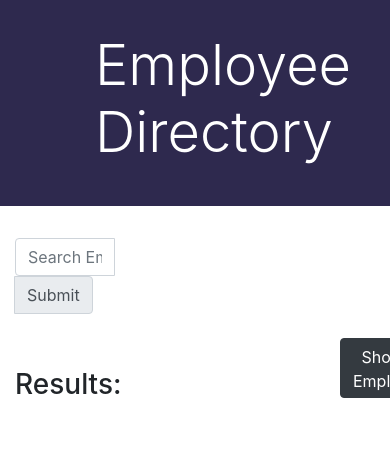
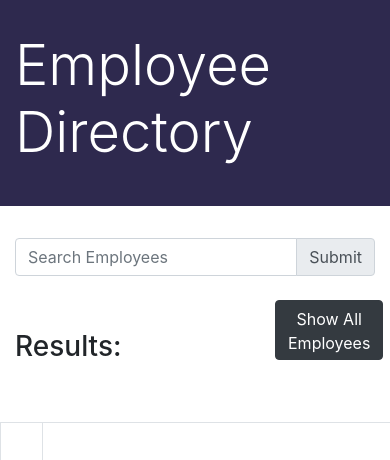
Before and after one commit to miadehaan/Employee_Directory_react, a React (Create React App) app: page / in a window 390 px wide. Shown: the top 460 px of the page. Built offline with nearby package versions, Linux system fonts and the light colour scheme.

Commit message:
added bootstrap features to make it more mobile friendly

```diff
--- a/package.json
+++ b/package.json
@@ -14,6 +14,7 @@
     "react-dom": "^17.0.1",
     "react-router-dom": "^5.2.0",
     "react-scripts": "4.0.0",
+    "react-super-responsive-table": "^5.1.4",
     "web-vitals": "^0.2.4"
   },
   "scripts": {
--- a/src/components/Header/style.css
+++ b/src/components/Header/style.css
@@ -1,5 +1,5 @@
 header.header {
     background-color: #2E294E;
     color: white;
-    padding-left: 80px;
+    width: 100%
 }
--- a/src/components/SearchContainer/index.js
+++ b/src/components/SearchContainer/index.js
@@ -1,7 +1,7 @@
 import React, { Component }  from "react";
 import "./style.css";
 // import API from "../../utils/API";
-import Table from 'react-bootstrap/Table'
+import Table from 'react-bootstrap/Table';
 import employees from "../../utils/employees";
 
 class SearchContainer extends Component {
@@ -41,8 +41,12 @@ class SearchContainer extends Component {
                     results: [employees[match]]
                 })
             }
+        }
 
-        }
+        // check if no search found
+        // if(this.state.results.length === employees.length ) {
+        //     alert("No employees found - try again!");
+        // }
 
     }
 
@@ -135,7 +139,7 @@ class SearchContainer extends Component {
             <div>
                 <div className="container">
                     <div className="row">
-                        <form className="col-4 input-group mb-4">
+                        <form className="col-md-4 col-sm-8 col-12 input-group mb-4">
                             <input className="form-control"
                                 value={this.state.search}
                                 name="search"
@@ -144,7 +148,7 @@ class SearchContainer extends Component {
                                 placeholder="Search Employees"
                             />
                             <div className="input-group-append">
-                                <button type="button" className="btn btn-dark searchBtn input-group-text"onClick={this.handleFormSubmit}>Submit</button>
+                                <button type="button" className="btn btn-dark searchBtn input-group-text" onClick={this.handleFormSubmit}>Submit</button>
                             </div>
                         </form>
 
@@ -153,9 +157,9 @@ class SearchContainer extends Component {
 
                 <div className="container">
                     <div className="row">
-                        <h3 className="col-6 contentHeader">Results: {this.state.search} </h3>
-                        <div className="col-4" > </div>
-                        <span className="col-2">
+                        <h3 className="col-md-6 col-6 contentHeader">Results: {this.state.search} </h3>
+                        <div className="col-md-4 col-2" > </div>
+                        <span className="col-md-2 col-4">
                             <button type="button" className="showAllBtn btn btn-dark" onClick={this.getEmployees}> Show All Employees </button>
                         </span>
 
@@ -164,14 +168,16 @@ class SearchContainer extends Component {
 
                 <div className="container">
                     <div className="row">
-                        <Table striped bordered hover className="employeeTable">
+                        <Table striped bordered hover className="employeeTable col-12">
                             <thead>
                                 <tr>
                                 <th>#</th>
                                 <th>Portrait</th>
                                 <th>First Name
-                                    <button className="btn btn-light firstNameFilter" onClick={this.firstNameFilterAZ}> <i className="fa fa-sort-up"></i> </button>
-                                    <button className="btn btn-light firstNameFilter" onClick={this.firstNameFilterZA}> <i className="fa fa-sort-down"></i> </button>
+                                    <span>
+                                        <button className="btn btn-light firstNameFilter" onClick={this.firstNameFilterAZ}> <i className="fa fa-sort-up"></i> </button>
+                                        <button className="btn btn-light firstNameFilter" onClick={this.firstNameFilterZA}> <i className="fa fa-sort-down"></i> </button>
+                                    </span>
                                 </th>
                                 <th>Last Name
                                     <button className="btn btn-light firstNameFilter" onClick={this.lastNameFilterAZ}> <i className="fa fa-sort-up"></i> </button>
```
